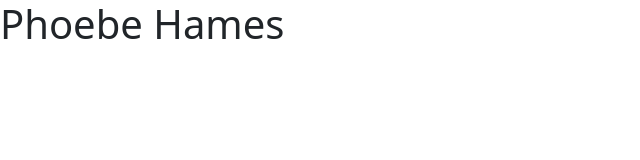
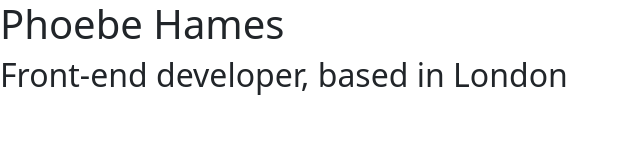
Before and after one commit to PAZHames/portfolio-project, a plain HTML site: page index.html in a window 1280 px wide. Shown: the whole page, without its empty margins (0-640 px from the left). Drawn offline with nearby package versions, Linux system fonts and the light colour scheme.

Commit message:
set up structure of site

```diff
--- a/index.html
+++ b/index.html
@@ -16,6 +16,7 @@
   </head>
   <body>
     <h1>Phoebe Hames</h1>
+    <h2>Front-end developer, based in London</h2>
     <script
       src="https://cdn.jsdelivr.net/npm/bootstrap@5.3.0-alpha1/dist/js/bootstrap.bundle.min.js"
       integrity="sha384-w76AqPfDkMBDXo30jS1Sgez6pr3x5MlQ1ZAGC+nuZB+EYdgRZgiwxhTBTkF7CXvN"
```
Also changed, not shown: contact.html (+1 -0 lines).
